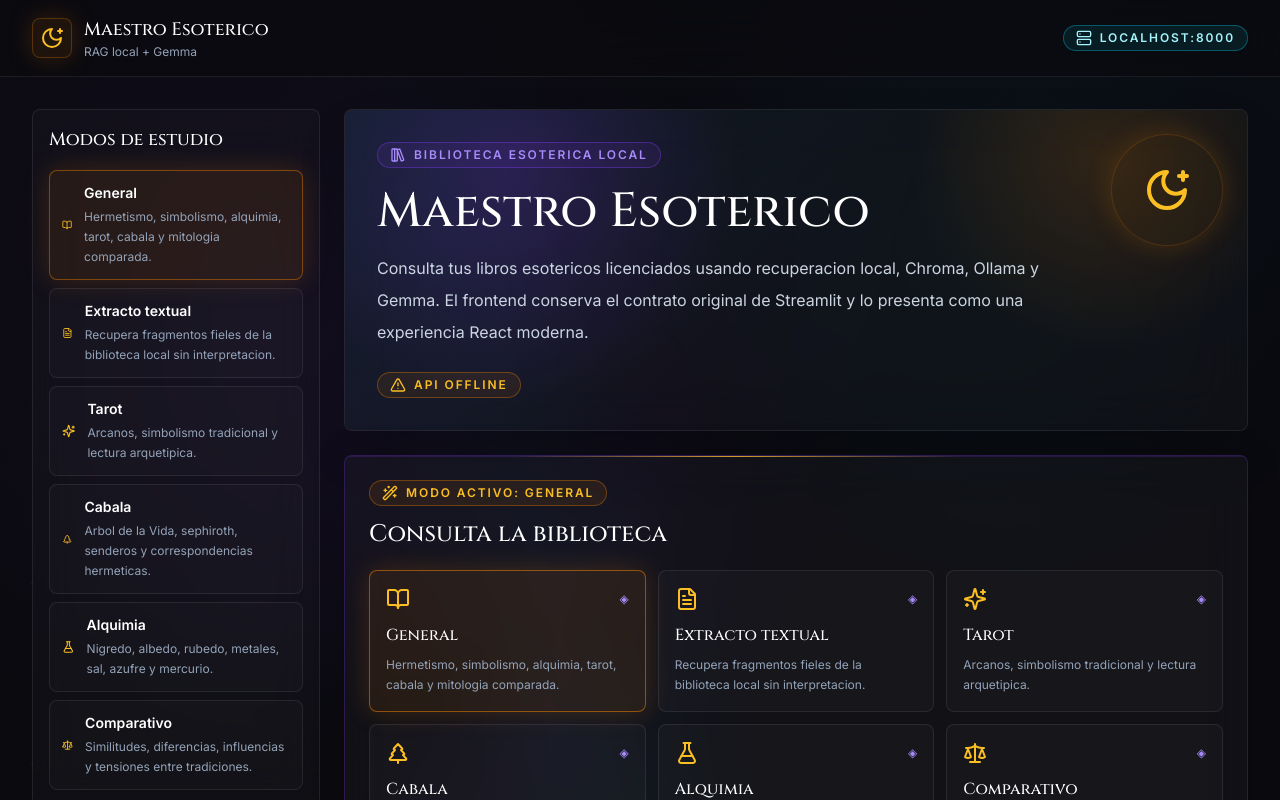
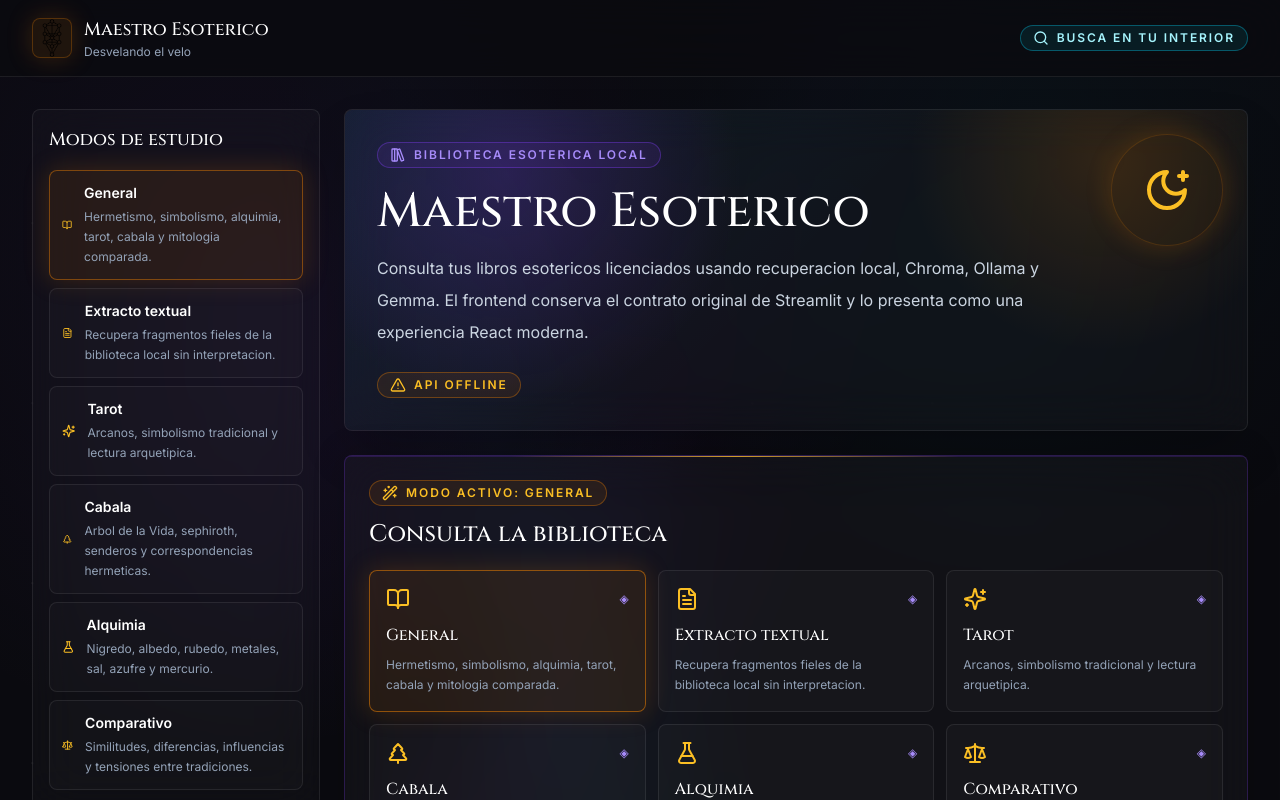
Before and after one commit to gara501/esotemaster, a React (Vite) app: page / in a window 1280 px wide. Shown: the top 800 px of the page. Built offline with nearby package versions, Linux system fonts and the light colour scheme; no server answers.

Commit message:
Add tree of life branding

```diff
--- a/index.html
+++ b/index.html
@@ -7,6 +7,7 @@
       name="description"
       content="Cliente React para consultar una biblioteca esoterica local con RAG y Gemma."
     />
+    <link rel="icon" type="image/png" href="/tree-of-life.png" />
     <title>Maestro Esoterico</title>
   </head>
   <body>
--- a/src/components/layout/Navbar.tsx
+++ b/src/components/layout/Navbar.tsx
@@ -1,4 +1,4 @@
-import { Menu, MoonStar, Server } from 'lucide-react';
+import { Menu, Search } from 'lucide-react';
 
 import { Badge } from '../ui/Badge';
 import { Button } from '../ui/Button';
@@ -12,19 +12,23 @@ export function Navbar({ onMenuClick }: NavbarProps) {
     <header className="sticky top-0 z-30 border-b border-mystic-border bg-mystic-dark/70 backdrop-blur-xl">
       <div className="mx-auto flex max-w-7xl items-center justify-between px-4 py-4 sm:px-6 lg:px-8">
         <div className="flex items-center gap-3">
-          <div className="flex h-10 w-10 items-center justify-center rounded-lg border border-mystic-gold/30 bg-mystic-gold/10 shadow-gold-glow">
-            <MoonStar className="h-6 w-6 text-mystic-gold-light" aria-hidden="true" />
+          <div className="flex h-10 w-10 items-center justify-center overflow-hidden rounded-lg border border-mystic-gold/30 bg-mystic-gold/10 shadow-gold-glow">
+            <img
+              src="/tree-of-life.png"
+              alt="Maestro Esoterico"
+              className="h-full w-full object-cover"
+            />
           </div>
           <div>
             <p className="font-heading text-lg text-white">Maestro Esoterico</p>
-            <p className="text-xs text-slate-400">RAG local + Gemma</p>
+            <p className="text-xs text-slate-400">Desvelando el velo</p>
           </div>
         </div>
 
         <div className="hidden items-center gap-3 md:flex">
           <Badge tone="cyan">
-            <Server className="mr-2 h-4 w-4" aria-hidden="true" />
-            localhost:8000
+            <Search className="mr-2 h-4 w-4" aria-hidden="true" />
+            Busca en tu interior
           </Badge>
         </div>
 
```
Also changed, not shown: public/tree-of-life.png (added).
